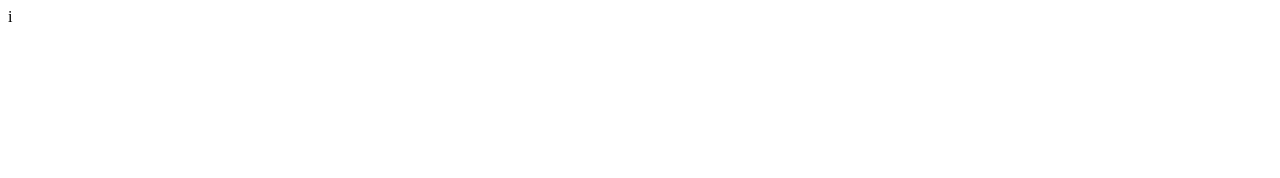
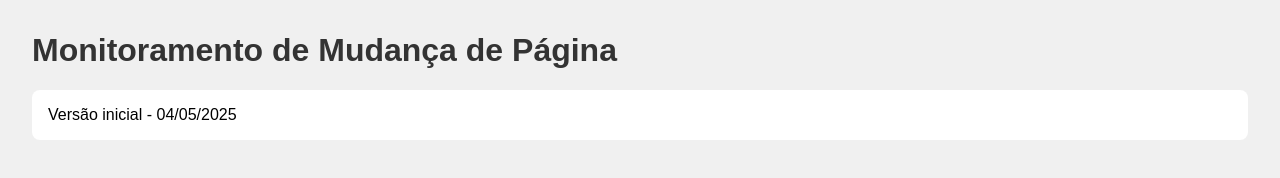
Before and after one commit to guilhermeguedes93/guedinho, a plain HTML site: page index.html in a window 1280 px wide. Drawn offline with Linux system fonts and the light colour scheme.

Commit message:
Update index.html

```diff
--- a/index.html
+++ b/index.html
@@ -1 +1,27 @@
-i
+<!DOCTYPE html>
+<html lang="pt-BR">
+<head>
+  <meta charset="UTF-8" />
+  <meta name="viewport" content="width=device-width, initial-scale=1.0" />
+  <title>Teste de Mudança</title>
+  <style>
+    body {
+      font-family: Arial, sans-serif;
+      margin: 2em;
+      background-color: #f0f0f0;
+    }
+    h1 {
+      color: #333;
+    }
+    p {
+      background: white;
+      padding: 1em;
+      border-radius: 8px;
+    }
+  </style>
+</head>
+<body>
+  <h1>Monitoramento de Mudança de Página</h1>
+  <p>Versão inicial - 04/05/2025</p>
+</body>
+</html>
```
